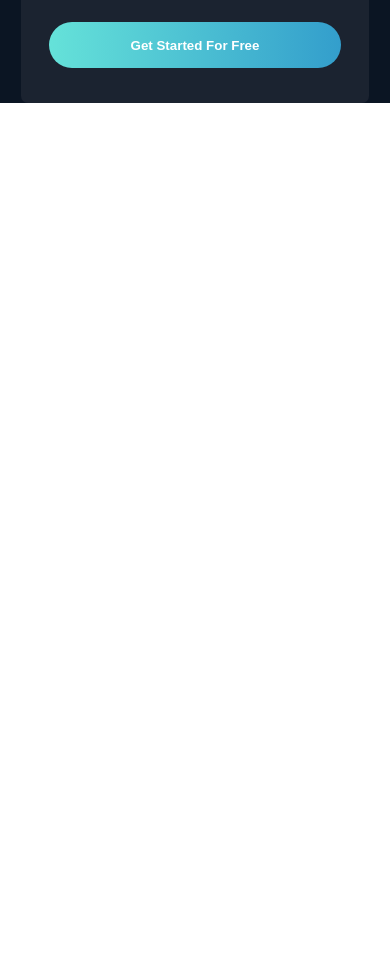
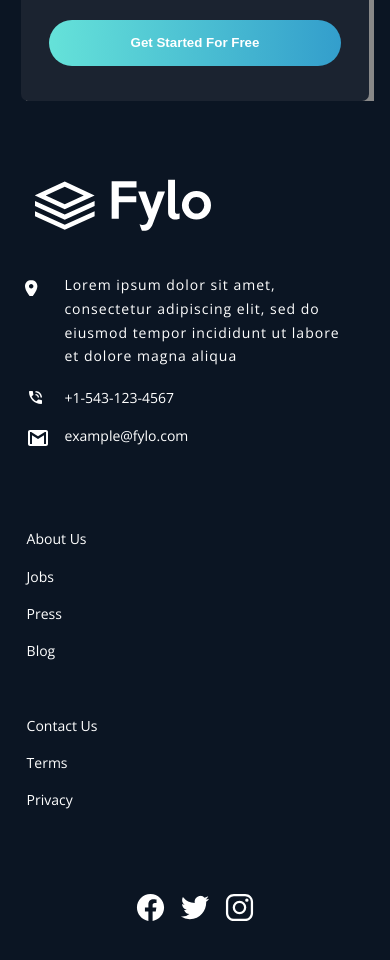
Before and after one commit to joanpujol/fem-Fylo-Dark-Theme-Page, a website: page index.html in a window 390 px wide. Shown: the part 3522-4482 px from the top of the page. Before the commit the page ends 3867 px from the top, so only its background shows below. Drawn offline with nearby package versions, Linux system fonts and the light colour scheme.

Commit message:
Finish up mobile layout

```diff
--- a/index.html
+++ b/index.html
@@ -15,7 +15,6 @@
 
 </head>
 <body>
-  <div class="wrap">
     <nav class="nav">
       <div class="nav__logo">
         <img src="./images/logo.svg" alt="">
@@ -196,7 +195,9 @@
     </div>
 
     <footer class="footer">
-      <div class="footer__logo"></div>
+      <div class="footer__logo">
+        <img src="/images/logo.svg" alt="">
+      </div>
       <div class="footer__location">
         Lorem ipsum dolor sit amet, consectetur adipiscing elit, sed do eiusmod tempor incididunt ut labore et
         dolore magna aliqua
@@ -219,10 +220,17 @@
         <li>Privacy</li>
       </ul>
       <div class="footer__social">
-
+        <div class="footer__social-logo">
+            <img src="/images/logo-facebook.svg" alt="">
+        </div>
+        <div class="footer__social-logo">
+            <img src="/images/logo-twitter.svg" alt="">
+        </div>
+        <div class="footer__social-logo">
+            <img src="/images/logo-instagram.svg" alt="">
+        </div>
       </div>
     </footer>
 
-  </div>
 </body>
 </html>
--- /dev/null
+++ b/sass/_footer.scss
@@ -0,0 +1,88 @@
+.footer {
+    background-color: hsl(216, 53%, 9%);
+    padding: 5.55em 2.5em 0;
+
+    &__location {
+        letter-spacing: 1px;
+        margin: 3em 0 0 2.1em;
+        line-height: 1.7;
+        position: relative;
+
+        &::before {
+            content: "";
+            width: 20px;
+            height: 16px;
+            position: absolute;
+            left: -2.8em;
+            top: 0.5em;
+            background-image: url("/images/icon-location.svg");
+            background-repeat: no-repeat;
+        }
+    }
+
+    &__number {
+        margin: 1.4em 0 0 2.1em;
+        position: relative;
+
+        &::before {
+            content: "";
+            width: 18px;
+            height: 18px;
+            position: absolute;
+            left: -2.5em;
+            top: 0.2em;
+            background-image: url("/images/icon-phone.svg");
+            background-repeat: no-repeat;
+            background-size: 13px 13px;
+        }
+    }
+
+    &__email {
+        margin: 1.4em 0 0 2.1em;
+        position: relative;
+
+        &::before {
+            content: "";
+            width: 20px;
+            height: 16px;
+            position: absolute;
+            left: -2.6em;
+            top: 0.25em;
+            background-image: url("/images/icon-email.svg");
+            background-repeat: no-repeat;
+        }
+    }
+
+    &__pages {
+        margin: 6em 0 0 -0.6em;
+
+        & > li {
+            margin-bottom: 1.3em;
+        }
+    }
+
+    &__misc {
+        margin: 4em 0 0 -0.6em;
+
+        & > li {
+            margin-bottom: 1.3em;
+        }
+    }
+
+
+    &__social {
+        margin-top: 5.9em;
+        padding-bottom: 4em;
+        display: flex;
+        justify-content: center;
+    }
+
+    &__social-logo {
+        display: inline-block;
+        height: 2.2em;
+
+        & + .footer__social-logo {
+            margin-left: 1em;
+        }
+    }
+}
--- a/sass/_nav.scss
+++ b/sass/_nav.scss
@@ -6,7 +6,7 @@
   background-color: #1B2330;
 
   &__logo {
-    height: 1.75em;
+    height: 1.6em;
   }
 
   &__item {
--- a/sass/_registration.scss
+++ b/sass/_registration.scss
@@ -13,9 +13,9 @@
 
     &__box {
         padding: 3em 2em 2.5em;
-        margin-bottom: 1em;
         background-color: #1B2330;
         border-radius: 0.5em;
+        box-shadow: 5px 10px #888888;
     }
 
     &__title {
@@ -42,9 +42,9 @@
             border-radius: 10em;
 
             &::placeholder {
-                padding-left: 2em;
+                padding-left: 1.4em;
                 font-size: 0.6rem;
-                color: rgba($color: gray, $alpha: 0.5);
+                color: rgba($color: gray, $alpha: 0.4);
             }
         }
     }
--- a/sass/main.scss
+++ b/sass/main.scss
@@ -5,3 +5,4 @@
 @import "usp";
 @import "testimonials";
 @import "registration";
+@import "footer";
```
Also changed, not shown: css/style.css, images/logo-facebook.svg (added), images/logo-instagram.svg (added), images/logo-twitter.svg (added).
